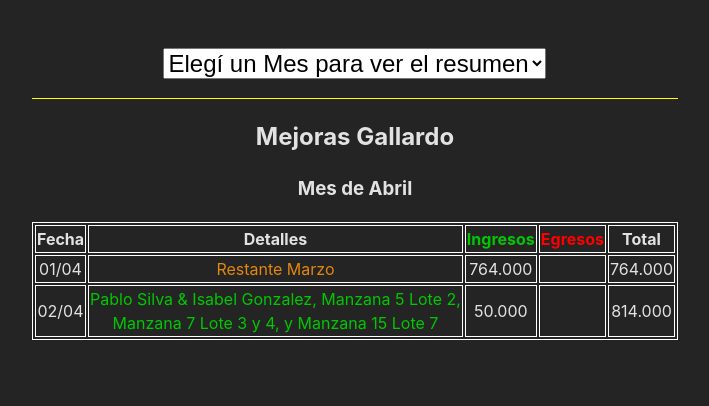
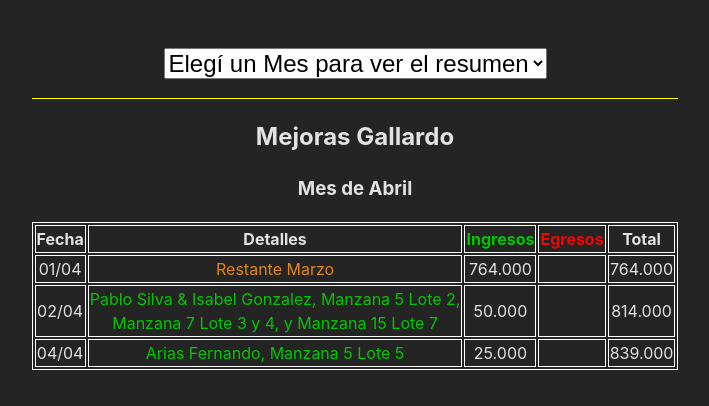
Before and after one commit to Dynezel/mejoras-gallardo, a React (Vite) app: page /abril in a window 1280 px wide. Shown: the top 406 px of the page, without its empty margins (285-994 px from the left). Built offline with nearby package versions, Linux system fonts and the light colour scheme.

Commit message:
Pagos nuevos

```diff
--- a/src/Components/Abril.jsx
+++ b/src/Components/Abril.jsx
@@ -26,11 +26,18 @@ export default function Abril() {
                     <tr>
                         <td>02/04</td>
                         <td className="ingresos">
-                            Pablo Silva & Isabel Gonzalez, Manzana 5 Lote 2, <br/> Manzana 7 Lote 3 y 4, y Manzana 15 Lote 7{" "}
+                            Pablo Silva & Isabel Gonzalez, Manzana 5 Lote 2, <br /> Manzana 7 Lote 3 y 4, y Manzana 15 Lote 7{" "}
                         </td>
                         <td>50.000</td>
                         <td></td>
                         <td>814.000</td>
+                    </tr>
+                    <tr>
+                        <td>04/04</td>
+                        <td className="ingresos">Arias Fernando, Manzana 5 Lote 5 </td>
+                        <td>25.000</td>
+                        <td></td>
+                        <td>839.000</td>
                     </tr>
                 </tbody>
             </table>
```
Lines whose indentation alone changed are shown as unchanged.
